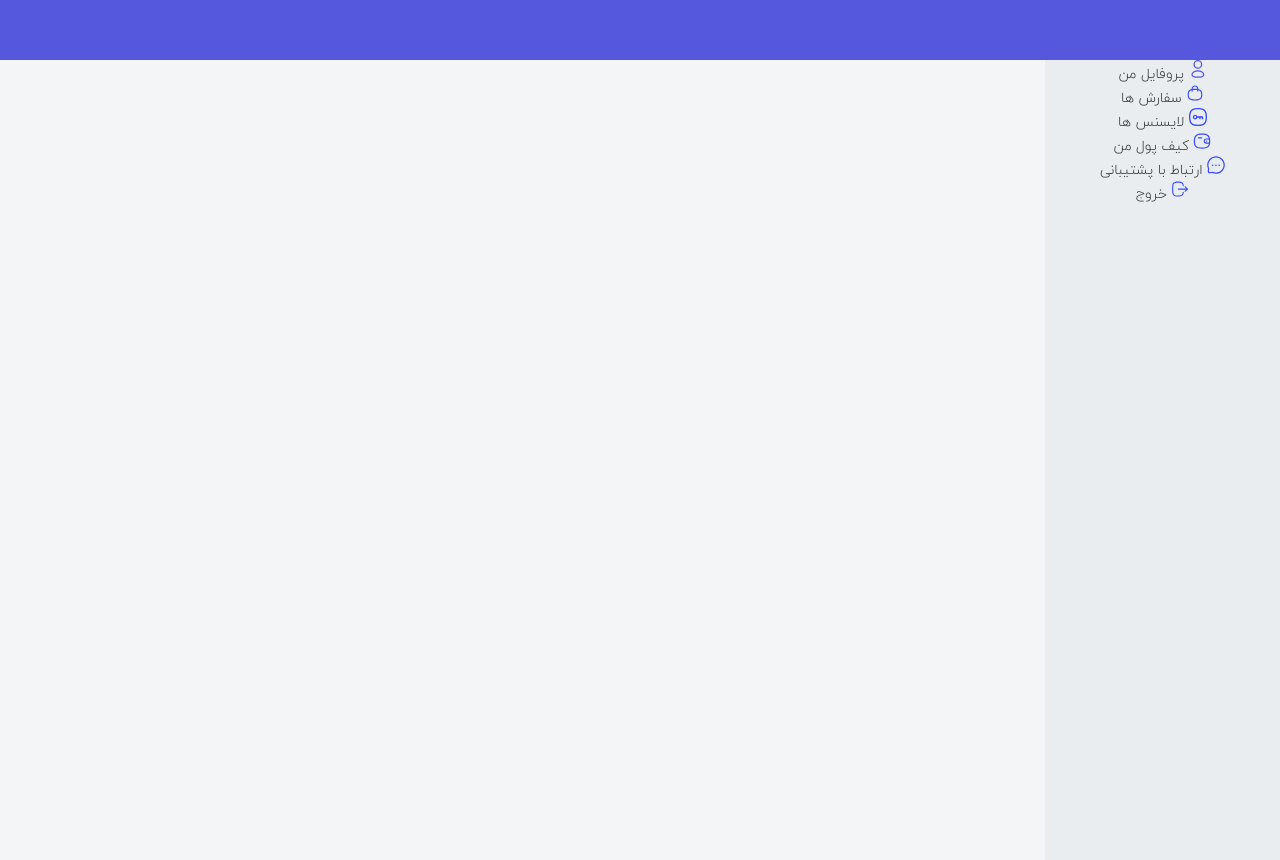
After one commit to NiIfr/Nilotus-theme, a PHP site: page /dashboard.html in a window 1280 px wide. The commit adds this page. Run offline with PHP 8.4, Linux system fonts and the light colour scheme.

Commit message:
dashboard created

```diff
--- /dev/null
+++ b/assets/files/dashboard/dashboard.css
@@ -0,0 +1,23 @@
+/*Panel*/
+.panel-head {
+    background-color: var(--color-primary);
+    width: 100%;
+    height: 60px;
+    position: sticky;
+    top: 0;
+  }
+
+  .panel-side {
+    background-color: var(--color-bgsec);
+    height: 100vh;
+    width: 235px;
+
+  }
+
+  .panel-side .panel-menu {
+    display:flex ;
+    flex-direction: column;
+ align-items: center;
+  }
+
+   .panel-side .panel-menu  .menu-item {}
--- /dev/null
+++ b/dashboard.html
@@ -0,0 +1,49 @@
+<!DOCTYPE html>
+<html lang="en">
+<head>
+    <meta charset="UTF-8">
+    <meta name="viewport" content="width=device-width, initial-scale=1.0">
+    <title>پنل کاربری من</title>
+    <link rel="stylesheet" href="./assets/files/style.css" />
+    <link rel="stylesheet" href="./assets/files/dashboard/dashboard.css" />
+    <link rel="stylesheet" href="./assets/css/font.css" />
+
+</head>
+<body>
+    <header class="panel-head" ></header>
+    <aside  class="panel-side" >
+        <ul class="panel-menu">
+            <li class="menu-item">
+                <svg class="icon">
+                    <use xlink:href="/assets/images/svg-sprite.svg#profile"></use>
+                  </svg>
+                پروفایل من</li>
+            <li class="menu-item">
+                <svg class="icon">
+                    <use xlink:href="/assets/images/svg-sprite.svg#bag"></use>
+                  </svg>
+                سفارش ها</li>
+            <li class="menu-item">
+                <svg class="icon">
+                    <use xlink:href="/assets/images/svg-sprite.svg#password"></use>
+                  </svg>
+                لایسنس ها</li>
+            <li class="menu-item">
+                <svg class="icon">
+                    <use xlink:href="/assets/images/svg-sprite.svg#wallet"></use>
+                  </svg>
+                کیف پول من</li>
+            <li class="menu-item">
+                <svg class="icon">
+                    <use xlink:href="/assets/images/svg-sprite.svg#chat-border"></use>
+                  </svg>
+                ارتباط با پشتیبانی</li>
+            <li class="menu-item">
+                <svg class="icon">
+                    <use xlink:href="/assets/images/svg-sprite.svg#logout"></use>
+                  </svg>
+                خروج</li>
+        </ul>
+    </aside>
+</body>
+</html>
```
Also changed, not shown: assets/files/product/product.css (+0 -13 lines), control-panel.html (deleted, +0 -13 lines), assets/files/dashboard/dashboard.js (added), assets/images/svg-sprite.svg.
